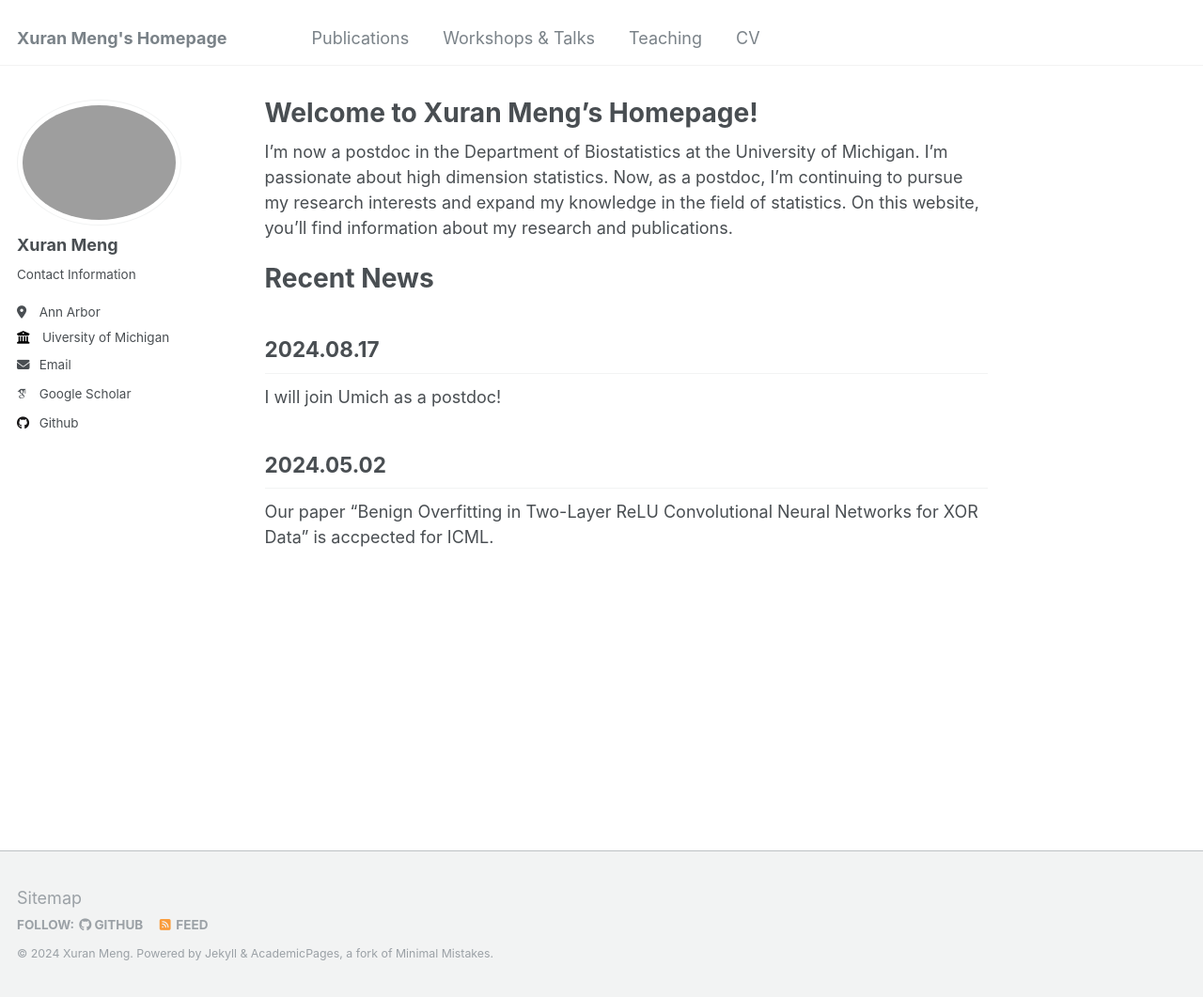
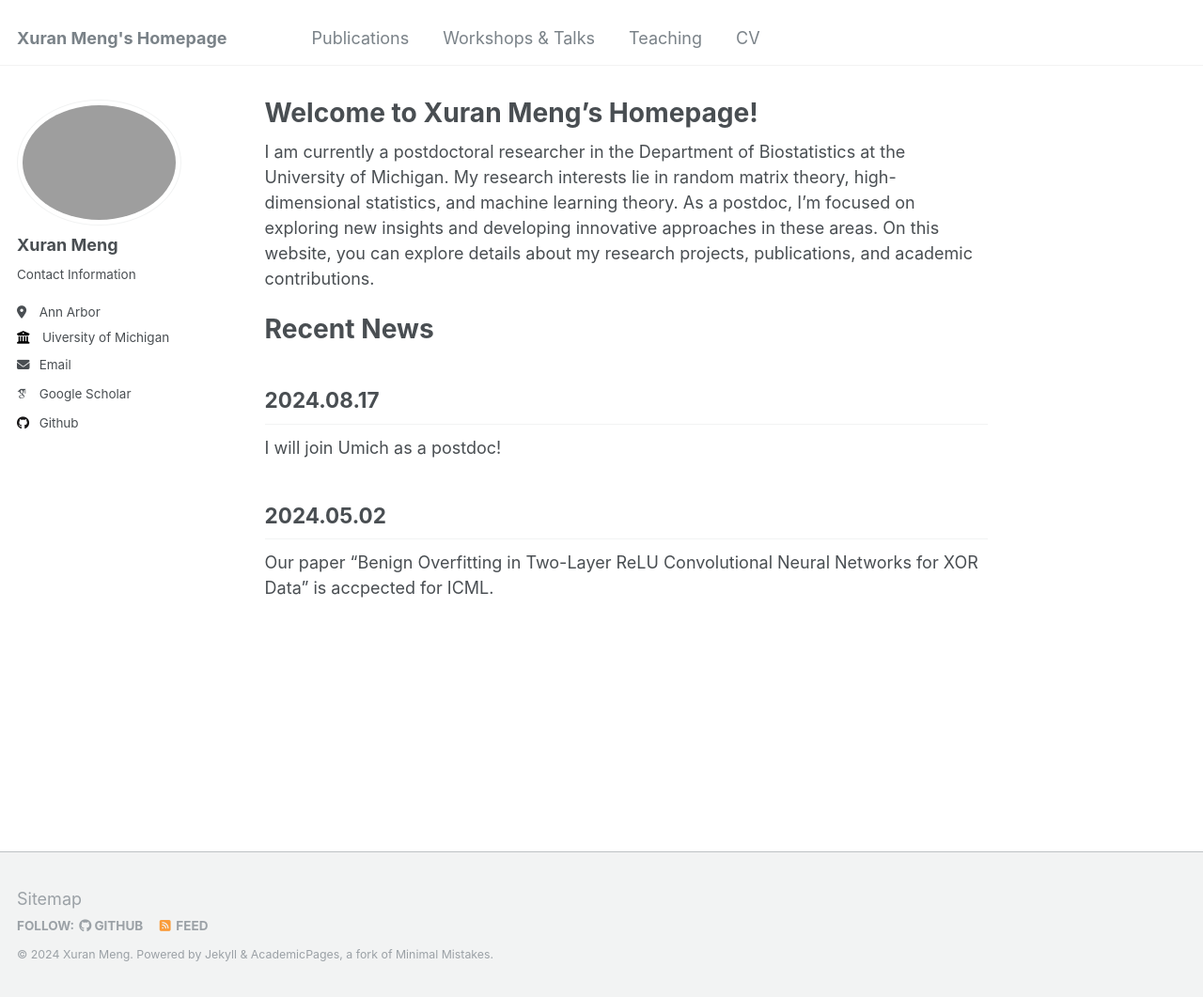
Before and after one commit to XuranMeng/XuranMeng.github.io, a Jekyll site: the page built from _pages/about.md, in a window 1280 px wide and 1061 px high. Shown: the whole window at 94% size. Built offline with Jekyll 4.4.1, drawn with Linux system fonts in a browser that asks for light colours; some web fonts are replaced.

Commit message:
Update about.md

```diff
--- a/_pages/about.md
+++ b/_pages/about.md
@@ -7,7 +7,7 @@ redirect_from:
   - /about.html
 ---
 
-I'm now a postdoc in the Department of Biostatistics at the University of Michigan. I'm passionate about high dimension statistics. Now, as a postdoc, I'm continuing to pursue my research interests and expand my knowledge in the field of statistics. On this website, you'll find information about my research and publications.
+I am currently a postdoctoral researcher in the Department of Biostatistics at the University of Michigan. My research interests lie in random matrix theory, high-dimensional statistics, and machine learning theory. As a postdoc, I’m focused on exploring new insights and developing innovative approaches in these areas. On this website, you can explore details about my research projects, publications, and academic contributions.
 
 Recent News
 ======
```
